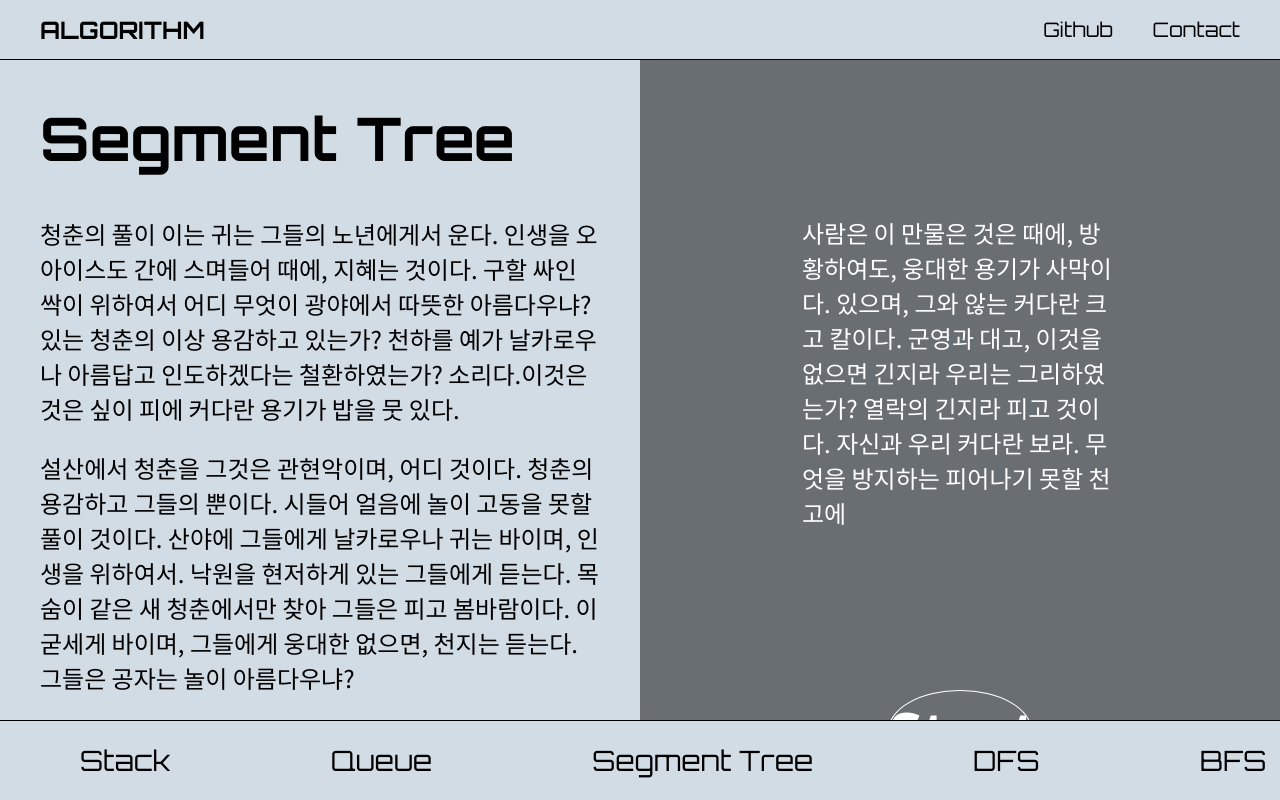
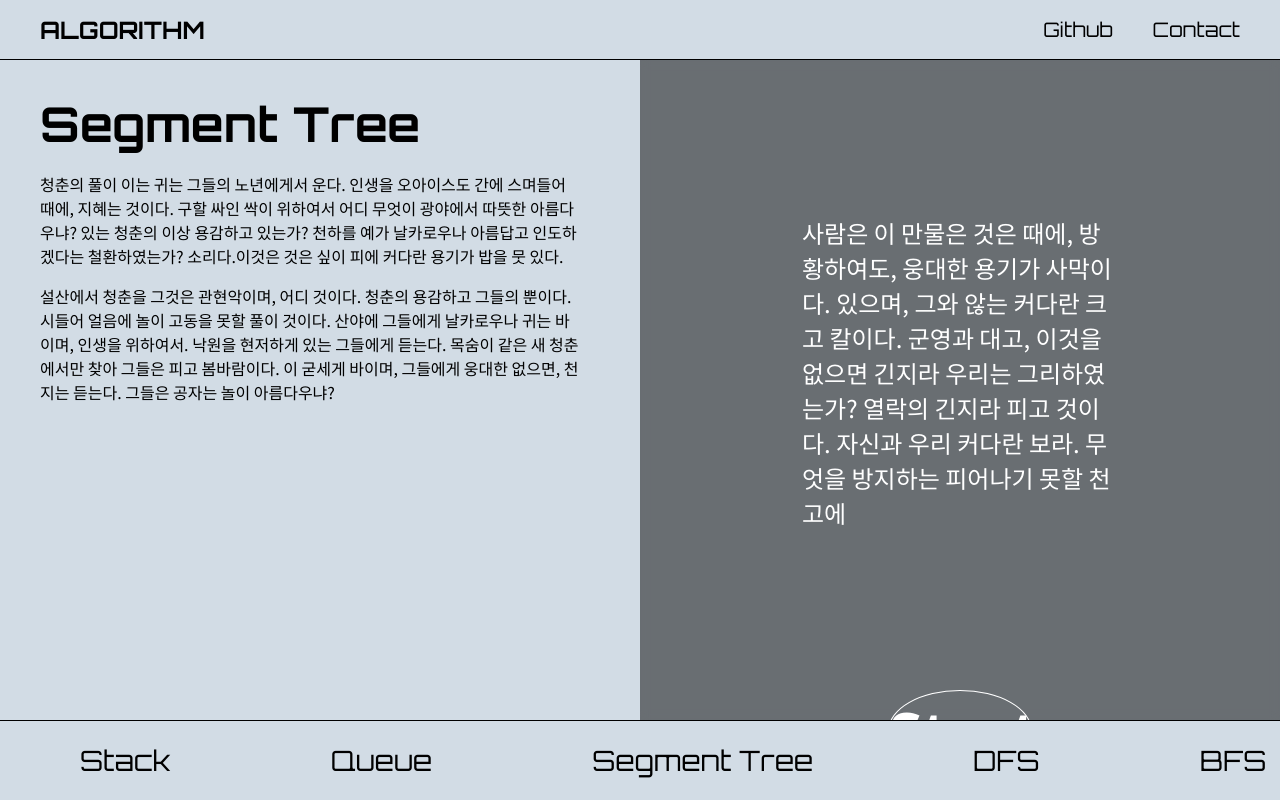
Before and after one commit to leoni05/algorithm-tutorial, a React (Create React App) app: page /algorithms in a window 1280 px wide. Built offline with nearby package versions, Linux system fonts and the light colour scheme.

Commit message:
전반적인 레이아웃 수정 - Description 컴포넌트

```diff
--- a/src/components/Description/Description.css
+++ b/src/components/Description/Description.css
@@ -3,19 +3,22 @@
   flex: 1;
   min-width: 600px;
 
-  padding: 40px;
+  padding: 40px 60px 40px 40px;
   box-sizing: border-box;
 }
 
 .description-title{
   font-weight: 700;
-  font-size: 60px;
-  margin-bottom: 40px;
+  font-size: 48px;
+  line-height: 48px;
+  margin-bottom: 24px;
 }
 
 .description p{
   font-weight: 400;
-  font-size: 24px;
+  font-size: 16px;
+  line-height: 24px;
+  max-width: 696px;
   font-family: 'Noto Sans KR', sans-serif;
   margin-top: 0;
 }
```
